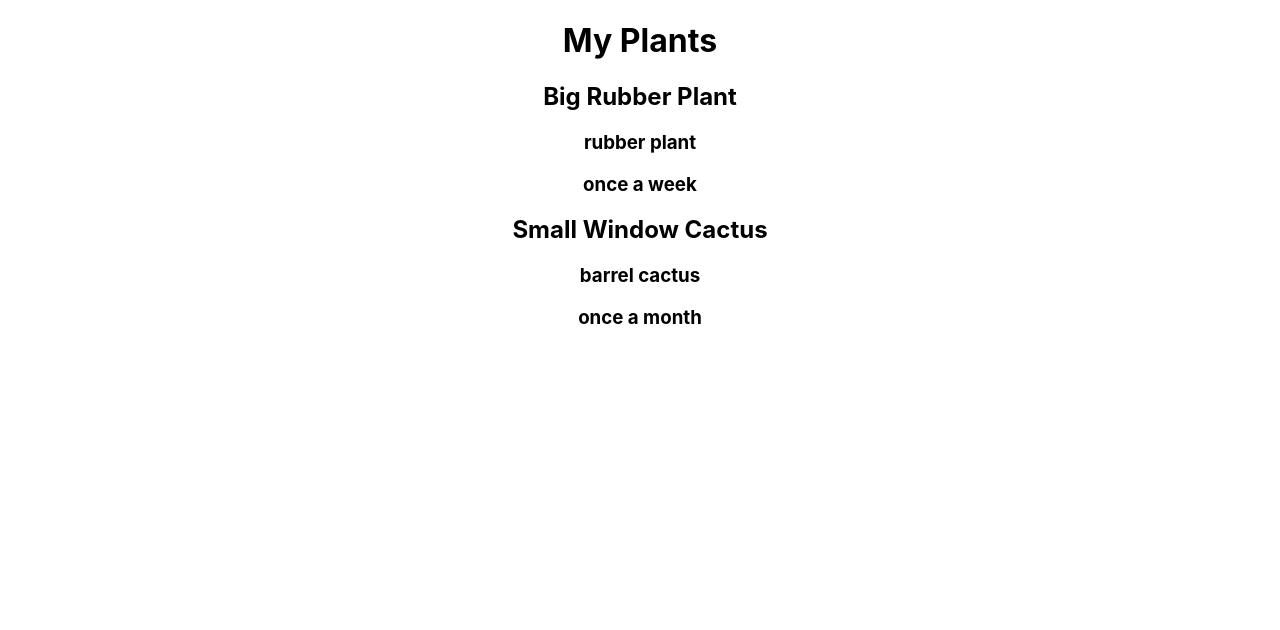
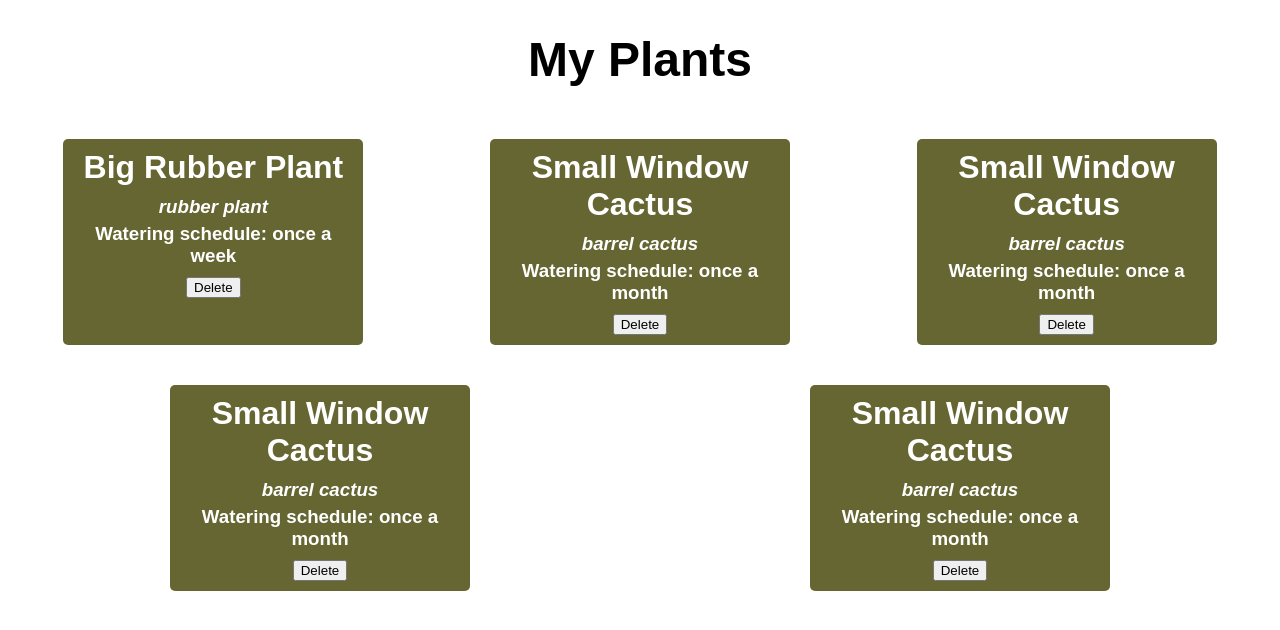
Before and after one commit to water-my-plant/Front-End, a React (Create React App) app in the folder water-my-plants/: page /home in a window 1280 px wide. Shown: the top 630 px of the page. Built offline with nearby package versions, Linux system fonts and the light colour scheme.

Commit message:
plants component basic styling

```diff
--- a/water-my-plants/src/App.css
+++ /dev/null
@@ -1,33 +0,0 @@
-.App {
-  text-align: center;
-}
-
-.App-logo {
-  animation: App-logo-spin infinite 20s linear;
-  height: 40vmin;
-  pointer-events: none;
-}
-
-.App-header {
-  background-color: #282c34;
-  min-height: 100vh;
-  display: flex;
-  flex-direction: column;
-  align-items: center;
-  justify-content: center;
-  font-size: calc(10px + 2vmin);
-  color: white;
-}
-
-.App-link {
-  color: #61dafb;
-}
-
-@keyframes App-logo-spin {
-  from {
-    transform: rotate(0deg);
-  }
-  to {
-    transform: rotate(360deg);
-  }
-}
--- a/water-my-plants/src/App.js
+++ b/water-my-plants/src/App.js
@@ -1,7 +1,7 @@
 import React from "react";
-import "./App.css";
+import { Route } from "react-router-dom";
+
 import Home from "./components/Home";
-import { Route } from "react-router-dom";
 
 function App() {
   return (
--- a/water-my-plants/src/components/Home.js
+++ b/water-my-plants/src/components/Home.js
@@ -1,12 +1,22 @@
+// list of plants
+
 import React, { useState } from "react";
-// import styled from "styled-components";
+import styled from "styled-components";
 // import axios from "axios";
 
 import PlantCard from "./PlantCard";
 
 import { plants } from "../dummyData";
 
-// list of plants
+const HomeHeader = styled.h1`
+  font-size: 3rem;
+`;
+
+const FlexContainer = styled.div`
+  display: flex;
+  flex-wrap: wrap;
+  justify-content: space-around;
+`;
 
 export default function Home() {
   const [data, setData] = useState(plants);
@@ -24,19 +34,27 @@ export default function Home() {
   //       });
   //   }, []);
 
+  const removePlant = event => {
+    console.log("delete", event.target.value);
+  };
+
   return (
     <div>
-      <h1>My Plants</h1>
-      {data.map(plant => {
+      <HomeHeader>My Plants</HomeHeader>
+      <FlexContainer>
+        {data.map((plant, id) => {
           return (
             <PlantCard
-            key={plant.name}
+              value={id}
+              key={id}
               name={plant.name}
               species={plant.species}
               schedule={plant.schedule}
+              removePlant={removePlant}
             />
           );
         })}
+      </FlexContainer>
     </div>
   );
 }
--- a/water-my-plants/src/components/PlantCard.js
+++ b/water-my-plants/src/components/PlantCard.js
@@ -1,11 +1,44 @@
 import React from "react";
+import styled from "styled-components";
+
+const Card = styled.div`
+  width: 300px;
+  margin: 20px;
+  padding: 10px;
+  background-color: #666633;
+  color: #fff;
+  border-radius: 5px;
+  @media (max-width: 500px) {
+    width: 90%;
+  }
+`;
+
+const PlantName = styled.h3`
+  font-size: 2rem;
+  margin: 0 0 10px 0;
+`;
+
+const Species = styled.h3`
+  font-size: 1.17rem;
+  margin: 0 0 5px 0;
+  font-style: italic;
+  color: ;
+`;
+
+const Schedule = styled.h3`
+  font-size: 1.17rem;
+  margin: 0 0 10px 0;
+`;
 
 export default function PlantCard(props) {
   return (
-    <>
-      <h2>{props.name}</h2>
-      <h3>{props.species}</h3>
-      <h3>{props.schedule}</h3>
-    </>
+    <Card>
+      <PlantName>{props.name}</PlantName>
+      <Species>{props.species}</Species>
+      <Schedule>Watering schedule: {props.schedule}</Schedule>
+      <button value={props.value} onClick={props.removePlant}>
+        Delete
+      </button>
+    </Card>
   );
 }
--- a/water-my-plants/src/dummyData.js
+++ b/water-my-plants/src/dummyData.js
@@ -8,5 +8,20 @@ export const plants = [
     name: "Small Window Cactus",
     species: "barrel cactus",
     schedule: "once a month"
+  },
+  {
+    name: "Small Window Cactus",
+    species: "barrel cactus",
+    schedule: "once a month"
+  },
+  {
+    name: "Small Window Cactus",
+    species: "barrel cactus",
+    schedule: "once a month"
+  },
+  {
+    name: "Small Window Cactus",
+    species: "barrel cactus",
+    schedule: "once a month"
   }
 ];
--- a/water-my-plants/src/index.css
+++ b/water-my-plants/src/index.css
@@ -1,13 +1,10 @@
-body {
-  margin: 0;
-  font-family: -apple-system, BlinkMacSystemFont, "Segoe UI", "Roboto", "Oxygen",
-    "Ubuntu", "Cantarell", "Fira Sans", "Droid Sans", "Helvetica Neue",
-    sans-serif;
-  -webkit-font-smoothing: antialiased;
-  -moz-osx-font-smoothing: grayscale;
+* {
+  box-sizing: border-box;
 }
 
-code {
-  font-family: source-code-pro, Menlo, Monaco, Consolas, "Courier New",
-    monospace;
+body {
+  margin     : 0;
+  padding    : 0;
+  font-family: sans-serif;
+  text-align : center;
 }
```
Lines whose indentation alone changed are shown as unchanged.
